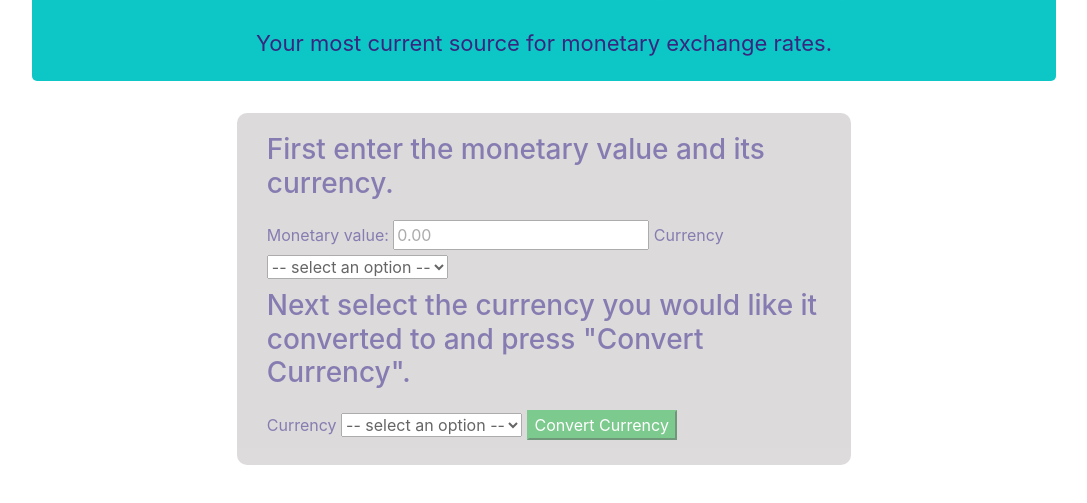
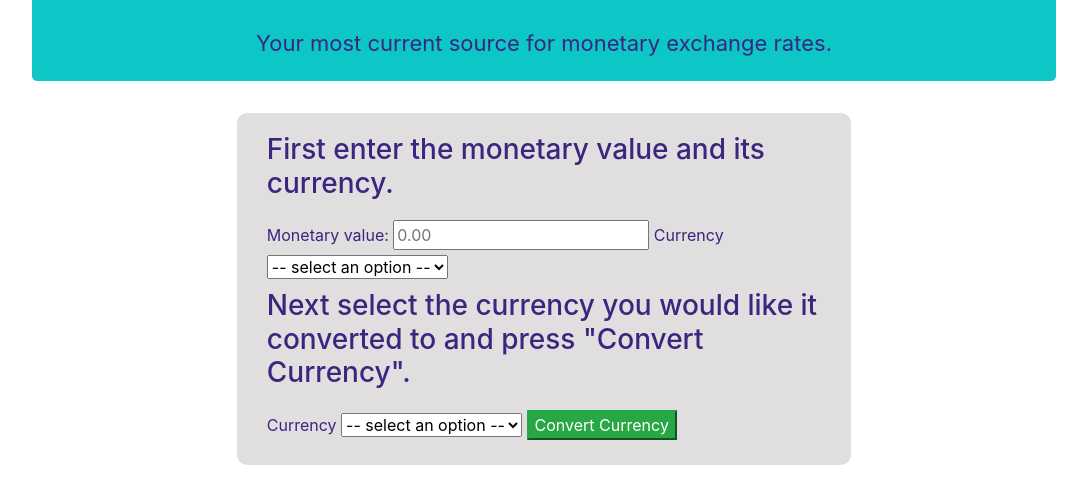
Before and after one commit to louieknolle/SilentStreamsCurrencyExchange, a website built with webpack: page src/index.html in a window 1280 px wide. Shown: the part 61-564 px from the top of the page, without its empty margins (96-1183 px from the left). Built offline with nearby package versions, Linux system fonts and the light colour scheme.

Commit message:
fix opcacity of input container

```diff
--- a/src/css/styles.css
+++ b/src/css/styles.css
@@ -25,8 +25,7 @@ body {
 }
 
 .main {
-  background-color: #c6c3c3;
-  opacity: .6;
+  background-color: #c6c3c38c;
   border-radius: 10px;
   padding: 20px 30px;
   width: 60%;
```
